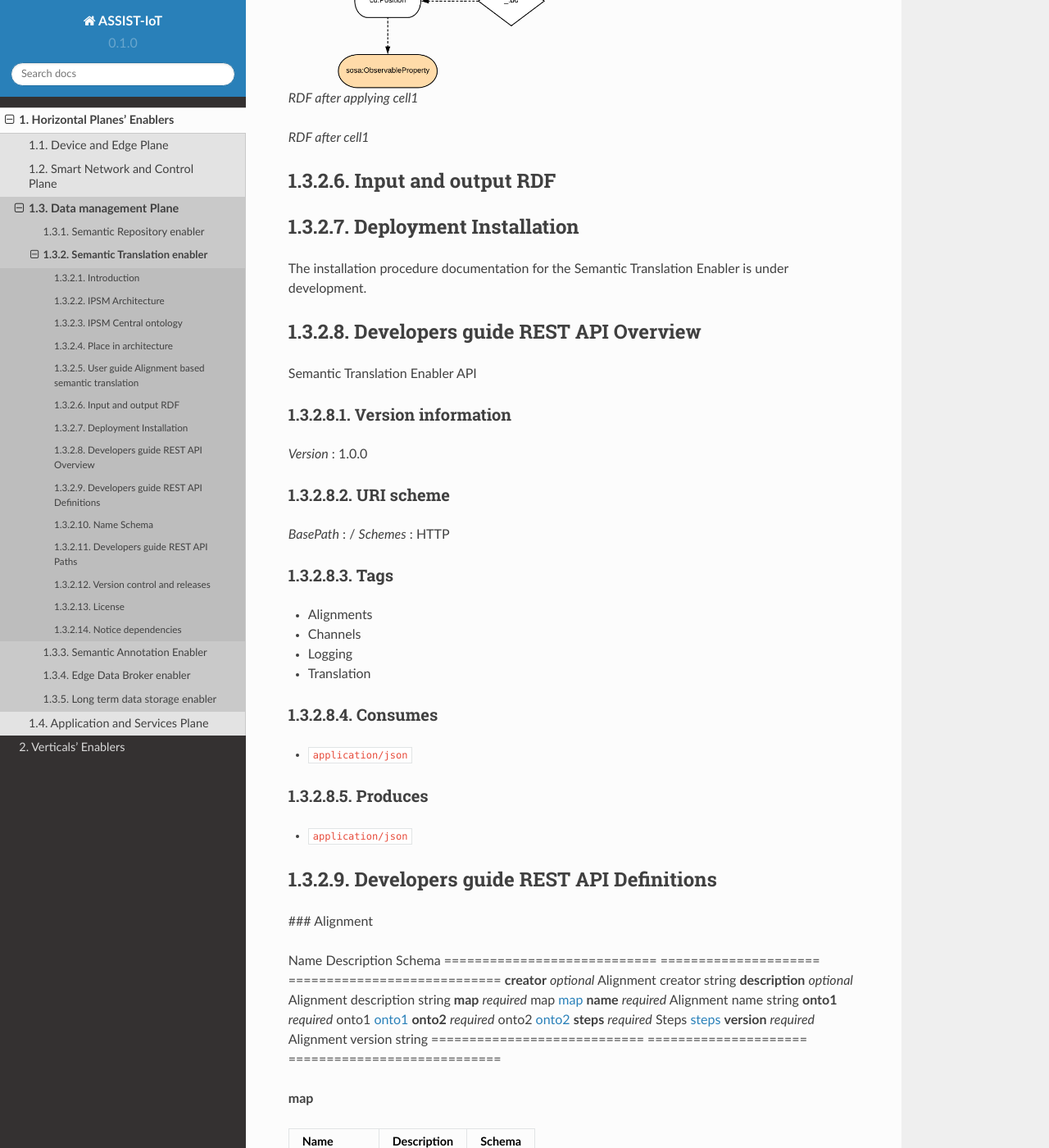
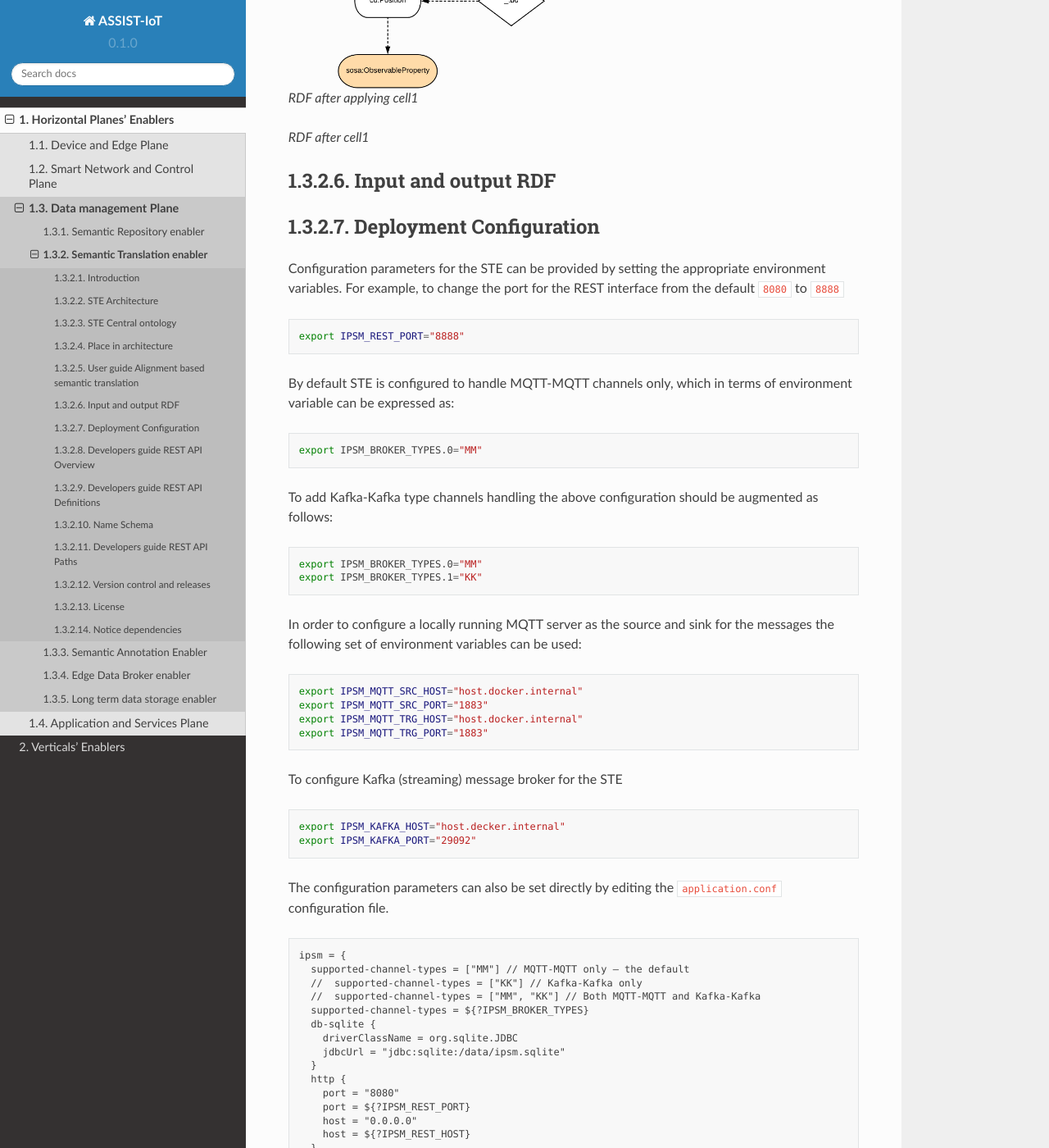
Before and after one commit to assist-iot/assist-iot-documentation, a Sphinx documentation site: the page built from docs/source/horizontal_planes/datamanagement/semantic_translation_enabler.rst, in a window 1280 px wide and 1400 px high, scrolled down 14145 px. Shown: the whole window at 82% size. Built offline with Sphinx 7.4.7 and the Read the Docs theme 2.0.0, drawn with Linux system fonts in a browser that asks for light colours; some of the changed text lies outside the part shown.

Commit message:
Update Semantic Translation enabler

```diff
--- a/docs/source/horizontal_planes/datamanagement/semantic_translation_enabler.rst
+++ b/docs/source/horizontal_planes/datamanagement/semantic_translation_enabler.rst
@@ -23,11 +23,12 @@ federation of systems.
 **Semantic Translation Enabler (STE)** enables alignments-based semantic
 translation of RDF data (messages). At its core STE builds on a
 considerably enhanced version of the Inter Platform Semantic Mediator
-(IPSM) component, developed by the INTER-IoT project.
+(IPSM) component, developed by the
+`INTER-IoT <https://inter-iot.github.io/>`__ project.
 
 The translation performed by STE is based on alignments and uses a
 deployment-specific modularized `central
-ontology <IPSM/Central-ontology>`__. For IoT domain, the core modules
+ontology <STE/Central-ontology>`__. For IoT domain, the core modules
 describing, e.g. devices, observations are (usually) based on `GOIoTP
 (Generic Ontology of IoT
 Platforms) <https://inter-iot.github.io/ontology>`__ that is a meta-data
@@ -88,7 +89,7 @@ ecosystem needs to be proposed.
 
 When the message arrives at STE, the RDF named graph *payload* is
 translated with respect to configuration of the semantic translation
-channel (see `Architecture <IPSM/Architecture>`__). Usually two
+channel (see `Architecture <STE/Architecture>`__). Usually two
 alignments are applied, however STE can be configured with special
 predefined IDENTITY alignment that does not change the graph. Another
 remark here, is that STE follows the rule: translate only what can be
@@ -108,8 +109,8 @@ syntactic translation is not necessary.
 
 
 
-IPSM Architecture
-=================
+STE Architecture
+================
 
 STE is a component for performing semantic translation that can be use
 in a standalone mode or in combination with other ASSIST-IoT enablers
@@ -177,8 +178,8 @@ configured with two alignments that are applied sequentially.
 
 
 
-IPSM Central ontology
-=====================
+STE Central ontology
+====================
 
 Central ontology is not directly used by STE, but it needs to be
 established for a given STE deployment, to enable construction of
@@ -607,11 +608,93 @@ Input and output RDF
 
 
 
-Deployment Installation
-=======================
-
-The installation procedure documentation for the Semantic Translation
-Enabler is under development.
+Deployment Configuration
+========================
+
+Configuration parameters for the STE can be provided by setting the
+appropriate environment variables. For example, to change the port for
+the REST interface from the default ``8080`` to ``8888``
+
+.. code:: sh
+
+   export IPSM_REST_PORT="8888"
+
+By default STE is configured to handle MQTT-MQTT channels only, which in
+terms of environment variable can be expressed as:
+
+.. code:: sh
+
+   export IPSM_BROKER_TYPES.0="MM"
+
+To add Kafka-Kafka type channels handling the above configuration should
+be augmented as follows:
+
+.. code:: sh
+
+   export IPSM_BROKER_TYPES.0="MM"
+   export IPSM_BROKER_TYPES.1="KK"
+
+In order to configure a locally running MQTT server as the source and
+sink for the messages the following set of environment variables can be
+used:
+
+.. code:: sh
+
+   export IPSM_MQTT_SRC_HOST="host.docker.internal"
+   export IPSM_MQTT_SRC_PORT="1883"
+   export IPSM_MQTT_TRG_HOST="host.docker.internal"
+   export IPSM_MQTT_TRG_PORT="1883"
+
+To configure Kafka (streaming) message broker for the STE
+
+.. code:: sh
+
+   export IPSM_KAFKA_HOST="host.decker.internal"
+   export IPSM_KAFKA_PORT="29092"
+
+The configuration parameters can also be set directly by editing the
+``application.conf`` configuration file.
+
+.. code:: hocon
+
+   ipsm = {
+     supported-channel-types = ["MM"] // MQTT-MQTT only – the default
+     //  supported-channel-types = ["KK"] // Kafka-Kafka only
+     //  supported-channel-types = ["MM", "KK"] // Both MQTT-MQTT and Kafka-Kafka
+     supported-channel-types = ${?IPSM_BROKER_TYPES}
+     db-sqlite {
+       driverClassName = org.sqlite.JDBC
+       jdbcUrl = "jdbc:sqlite:/data/ipsm.sqlite"
+     }
+     http {
+       port = "8080"
+       port = ${?IPSM_REST_PORT}
+       host = "0.0.0.0"
+       host = ${?IPSM_REST_HOST}
+     }
+     mqtt {
+       messageSizeLimitInKB = 256
+       messageSizeLimitInKB = ${?IPSM_MQTT_MSG_SIZE}
+       source {
+         host = "host.docker.internal"
+         host = ${?IPSM_MQTT_SRC_HOST}
+         port = 1883
+         port = ${?IPSM_MQTT_SRC_PORT}
+       }
+       target {
+         host = "host.docker.internal"
+         host = ${?IPSM_MQTT_TRG_HOST}
+         port = 1883
+         port = ${?IPSM_MQTT_TRG_PORT}
+       }
+     }
+     kafka = {
+       host = "host.docker.internal"
+       host = ${?IPSM_KAFKA_HOST}
+       port = 29092
+       port = ${?IPSM_KAFKA_PORT}
+     }
+   }
 
 
 
@@ -791,6 +874,11 @@ Name                     Description       Schema
 +-----------------------+-----------------------+-----------------------+
 | Name                  | Description           | Schema                |
 +=======================+=======================+=======================+
+| **chanType**          | Channel input/output  | string                |
+| \ *required*          | type (“MM” for        |                       |
+|                       | MQTT-MQTT, “KK” for   |                       |
+|                       | Kafka-Kafka)          |                       |
++-----------------------+-----------------------+-----------------------+
 | **inpAlignmentName**  | Name of the input     | string                |
 | \ *required*          | alignment, used for   |                       |
 |                       | translating the       |                       |
@@ -1465,7 +1553,11 @@ Produces
 Version control and releases
 ============================
 
-TBD
+The Semantic Translation Enabler source code is available from the
+`ASSIST-IoT
+Github <https://github.com/assist-iot/semantic_translation/>`__
+repository. Currently, the repository contains the code for the initial
+version (1.0.0) of the enabler.
 
 
 
@@ -1483,5 +1575,8 @@ http://www.apache.org/licenses/LICENSE-2.0
 Notice dependencies
 ===================
 
-Dependency list and licensing information will be provided before the
-first major release of the STE.
+Semantic Translation Enabler can be used as a standalone tool, offering
+translation via a REST interface. Streaming translation support, for
+both MQTT and Kafka message brokers, can be
+`configured <Deployment/Configuration.md>`__ via suitable config
+parameters or environment variables.
```
Also changed, not shown: docs/source/horizontal_planes/datamanagement/semantic_translation_enabler/uploads/architecture.png.
